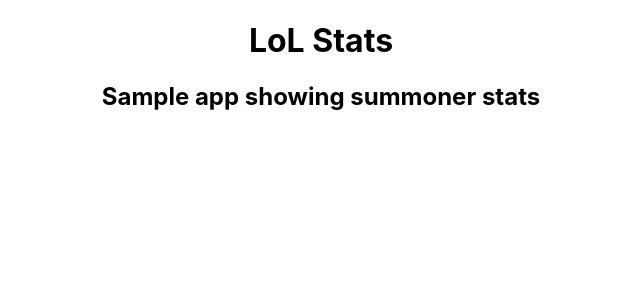
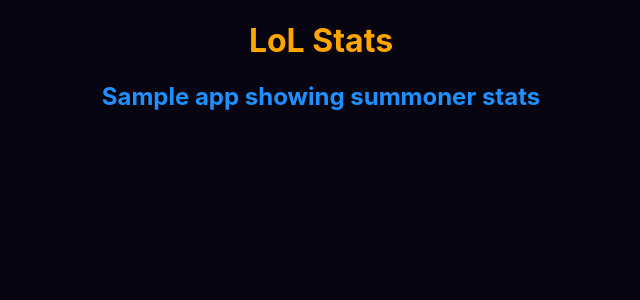
Before and after one commit to anton-bot/lol-stats, a React (Create React App) app in the folder frontend/: page / in a window 1280 px wide. Shown: the top 300 px of the page, without its empty margins (319-959 px from the left). Built offline with nearby package versions, Linux system fonts and the light colour scheme; no server answers.

Commit message:
feat: remove temp API code; add header component

```diff
--- a/frontend/src/App.tsx
+++ b/frontend/src/App.tsx
@@ -1,19 +1,10 @@
-import React, { useEffect } from 'react';
-import logo from './logo.svg';
 import './App.scss';
+import { SearchByName } from './components/pages/SearchByName/SearchByName';
 
 function App() {
-  // TODO FIXME: delete this, just testing CORS
-  useEffect(() => {
-    fetch('https://nxjjzmhurofxwtrejw4dpdokca0lcios.lambda-url.us-east-1.on.aws/?region=NA1&summoner=Doublelift');
-  }, []);
-
   return (
     <div className="App">
-      <header>
-        <h1>LoL Stats</h1>
-        <h2>Sample app showing summoner stats</h2>
-      </header>
+      <SearchByName />
     </div>
   );
 }
--- /dev/null
+++ b/frontend/src/components/atoms/Header/Header.scss
@@ -0,0 +1,11 @@
+@import './../../../variables.scss';
+
+.Header {
+    h1 {
+        color: $accent-color;
+    }
+
+    h2 {
+        color: $secondary-accent-color;
+    }
+}
--- /dev/null
+++ b/frontend/src/components/atoms/Header/Header.tsx
@@ -0,0 +1,8 @@
+import './Header.scss';
+
+export const Header = () => {
+    return <header className="Header">
+        <h1>LoL Stats</h1>
+        <h2>Sample app showing summoner stats</h2>
+    </header>
+};
--- /dev/null
+++ b/frontend/src/components/pages/SearchByName/SearchByName.tsx
@@ -0,0 +1,9 @@
+import { Header } from "../../atoms/Header/Header"
+
+export const SearchByName = () => {
+    return (
+        <div className="SearchByName">
+            <Header />
+        </div>
+    )
+};
--- a/frontend/src/index.scss
+++ b/frontend/src/index.scss
@@ -5,6 +5,8 @@
     sans-serif;
   -webkit-font-smoothing: antialiased;
   -moz-osx-font-smoothing: grayscale;
+
+  background: #070610;
 }
 
 code {
--- /dev/null
+++ b/frontend/src/types/SummonerMatchesResponse.ts
@@ -0,0 +1,2 @@
+// TODO FIXME: add type later when we figure out which data is needed
+export type SummonerMatchesResponse = any;
--- /dev/null
+++ b/frontend/src/variables.scss
@@ -0,0 +1,3 @@
+$accent-color: #FFA500;
+$secondary-accent-color: #1E90FF;
+$gray-accent-color: #2F2F2F;
```
Also changed, not shown: frontend/src/api/api.ts (added, +12 -0 lines), frontend/src/types/LolRegion.ts (added, +14 -0 lines), 1 other file (tests, documents, lock files or other folders).
